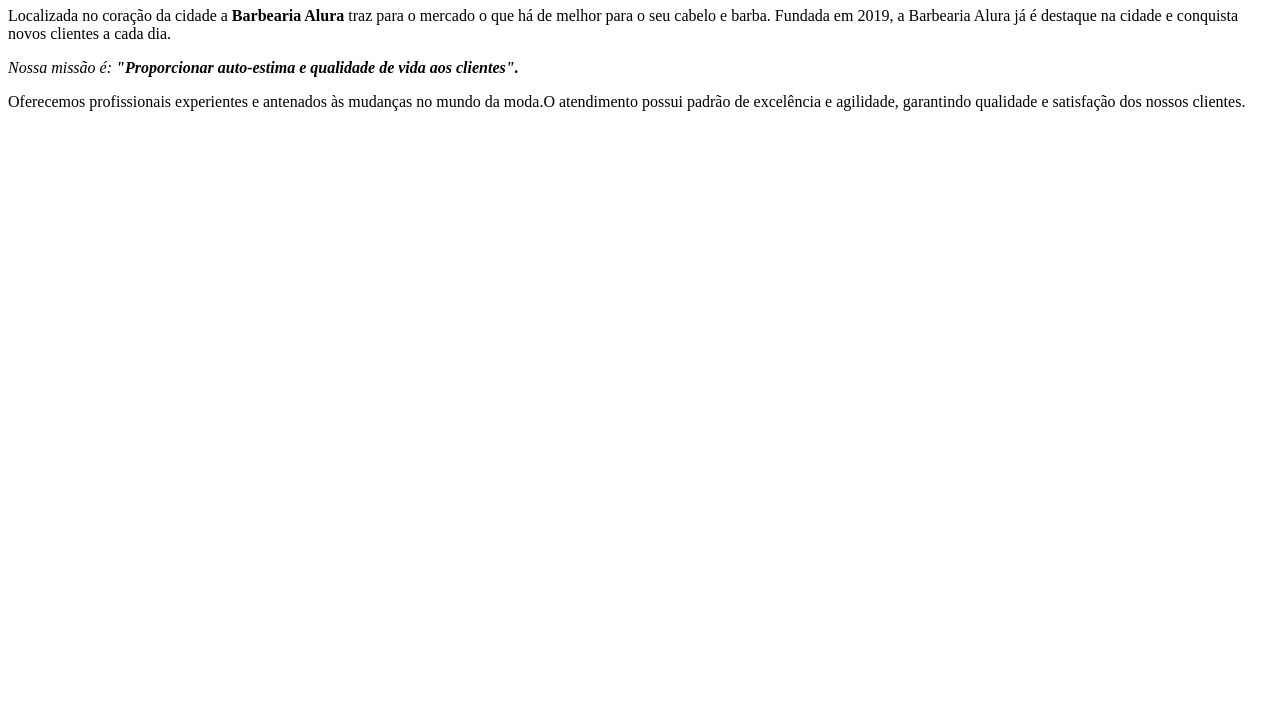
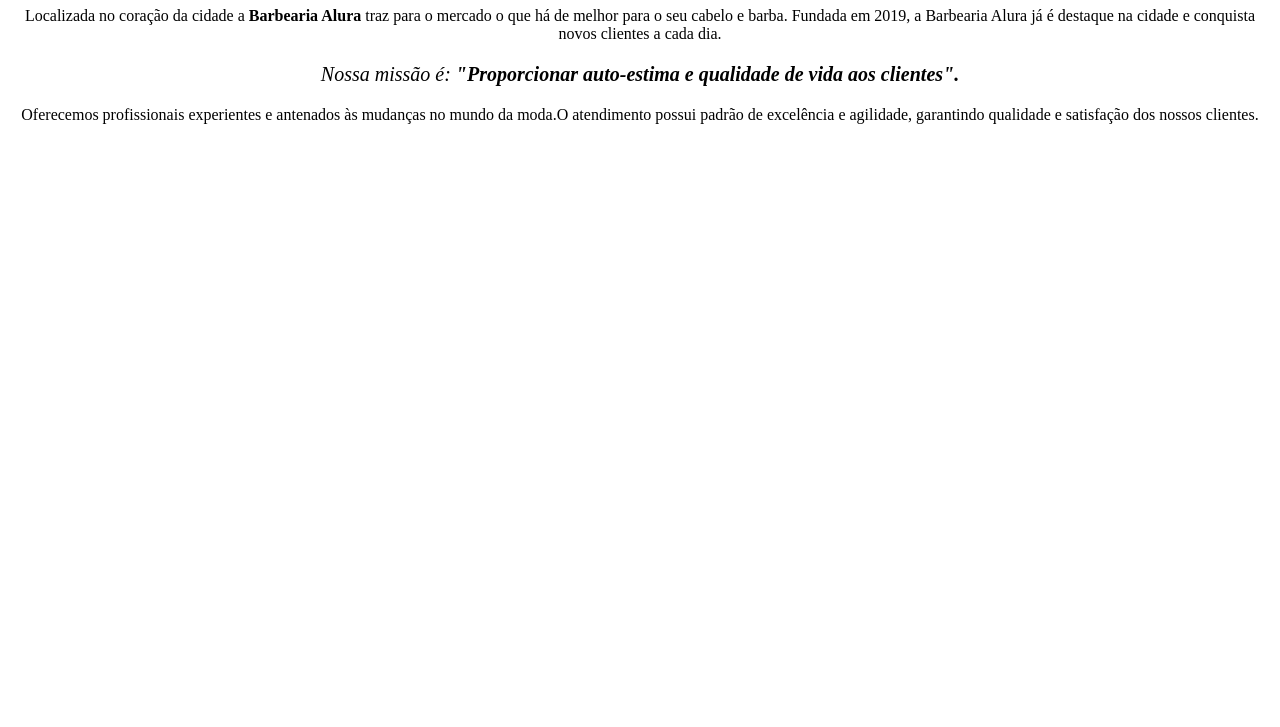
Before and after one commit to gustavodelovat/barbearia-alura, a plain HTML site: page index.html in a window 1280 px wide. Shown: the part 73-800 px from the top of the page. Drawn offline with Linux system fonts and the light colour scheme.

Commit message:
Update index.html

```diff
--- a/index.html
+++ b/index.html
@@ -4,15 +4,22 @@
 	<meta charset="utf-8">
 	<meta name="viewport" content="width=device-width, initial-scale=1">
 	<title>Aula de HTML</title>
+	<style type="text/css">
+        p, h1 {
+	  	    text-align: center;
+	    }
+	</style>
 </head>
 <body>
 	<main>
 		<h1>Sobre a Barbearia Alura</h1>
+        <!-- H1 É UM TITULO DO MEU SITE-->
 
 		<p>Localizada no coração da cidade a <strong>Barbearia Alura</strong> traz para o mercado o que há de melhor para o seu cabelo e barba.
 		Fundada em 2019, a Barbearia Alura já é destaque na cidade e conquista novos clientes a cada dia.</p>
+        <!-- TAG P É UM PARAGRAFO-->
 
-		<p> <em>Nossa missão é:<strong> "Proporcionar auto-estima e qualidade de vida aos clientes".    </strong></em></p>
+		<p style="font-size: 20px;"> <em>Nossa missão é:<strong> "Proporcionar auto-estima e qualidade de vida aos clientes".    </strong></em></p>
 
 		<p>Oferecemos profissionais experientes e antenados às mudanças no mundo da moda.O atendimento possui padrão de excelência e agilidade, garantindo qualidade e satisfação dos nossos clientes.</p>
 	</main>
```
